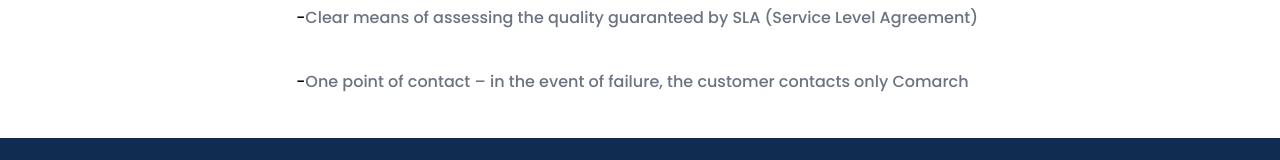
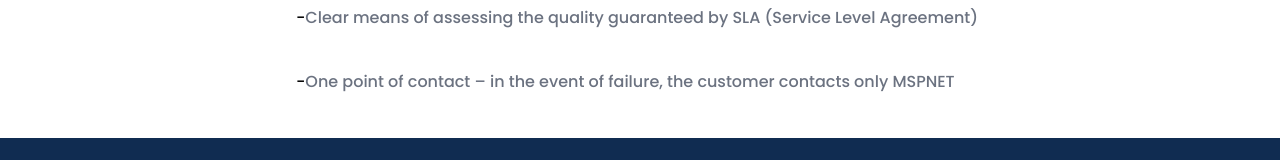
Before and after one commit to Caliking1234/mspnet, a React (Create React App) app: page /managed-services in a window 1280 px wide. Shown: the part 958-1118 px from the top of the page. Built offline with nearby package versions, Linux system fonts and the light colour scheme.

Commit message:
littlechange

```diff
--- a/src/components/ManagedServicesScreen/ManagedServicesSection1.js
+++ b/src/components/ManagedServicesScreen/ManagedServicesSection1.js
@@ -100,7 +100,7 @@ const ManagedServicesSection1 = () => {
               <div>-</div>
               <div className=" text-gray-500">
                 One point of contact – in the event of failure, the customer
-                contacts only Comarch
+                contacts only MSPNET
               </div>
             </div>
           </div>
```
